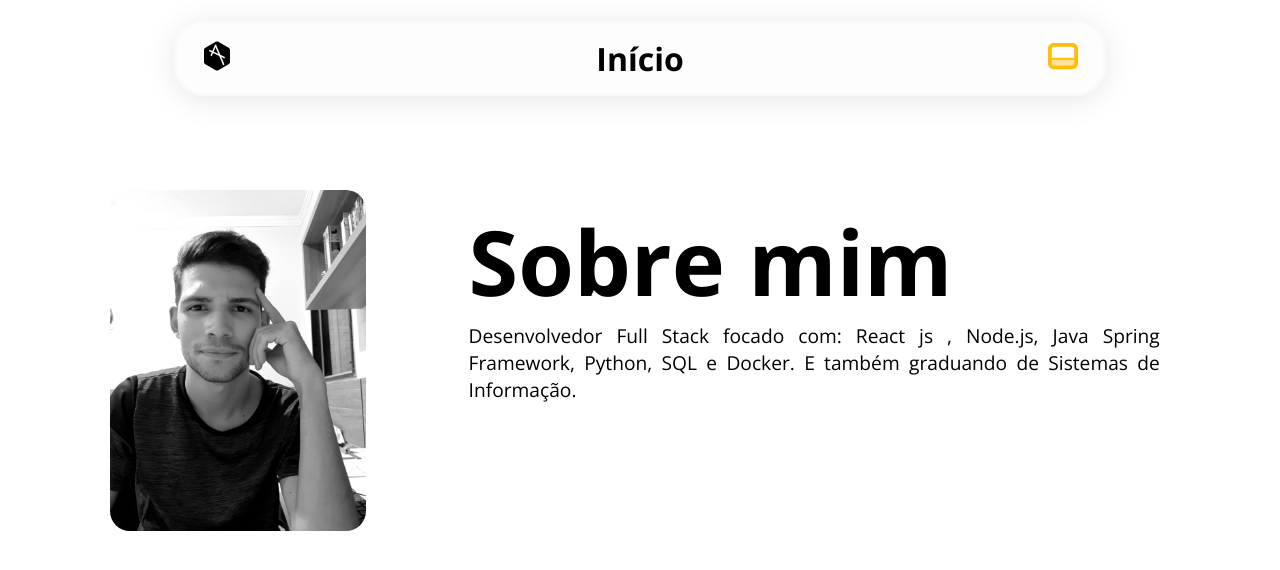
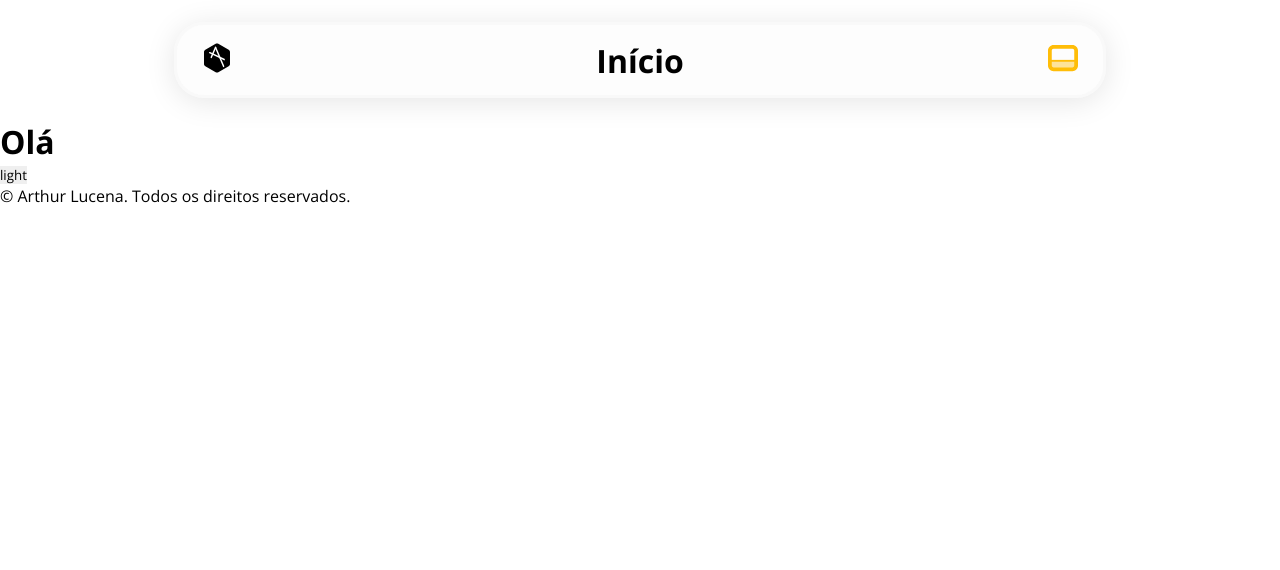
Before and after one commit to ArthurViniciusL/arthur-vsl, a Next.js app in the folder arthur-vsl-app/: page / in a window 1280 px wide. Shown: the top 570 px of the page. Built offline with nearby package versions, Linux system fonts and the light colour scheme.

Commit message:
Implemented the logic for changing the theme

```diff
--- /dev/null
+++ b/arthur-vsl-app/src/app/Context/ThemeContext.tsx
@@ -0,0 +1,28 @@
+'use client'
+
+import React, { createContext, useState } from "react";
+
+interface ThemeProviderProps {
+    children: React.ReactNode;
+}
+
+type ThemeContextType = {
+    theme: string,
+    setPageTheme: () => any;
+}
+
+export const ThemeContext = createContext<any>({});
+
+export function ThemeProvider({ children }: ThemeProviderProps) {
+    const [theme, setTheme] = useState("light");
+
+    function setPageTheme() {
+        setTheme(theme === 'light' ? 'dark' : 'light');
+    }
+
+    return (
+        <ThemeContext.Provider value={{ theme, setPageTheme }}>
+            {children}
+        </ThemeContext.Provider>
+    )
+}
--- /dev/null
+++ b/arthur-vsl-app/src/app/components/Footer/Footer.module.css
@@ -0,0 +1,4 @@
+.footer {
+    position: absolute;
+    bottom: 0;
+}
--- /dev/null
+++ b/arthur-vsl-app/src/app/components/Footer/index.tsx
@@ -0,0 +1,9 @@
+export function Footer() {
+    return (
+        <footer>
+            <p>
+            &#169; Arthur Lucena. Todos os direitos reservados.
+            </p>
+        </footer>
+    )
+}
--- a/arthur-vsl-app/src/app/layout.tsx
+++ b/arthur-vsl-app/src/app/layout.tsx
@@ -1,3 +1,6 @@
+import React from "react";
+import { ThemeProvider } from "./Context/ThemeContext";
+
 export const metadata = {
   title: '@Arthur.vsl',
   description: 'Generated by Next.js',
@@ -11,7 +14,9 @@ export default function RootLayout({
   return (
     <html lang="pt-br">
       <body>
-        {children}
+        <ThemeProvider>
+          {children}
+        </ThemeProvider>
       </body>
     </html>
   )
--- a/arthur-vsl-app/src/app/page.tsx
+++ b/arthur-vsl-app/src/app/page.tsx
@@ -1,59 +1,31 @@
-import "./styles/global.css";
-import styles from "./styles/Home.module.css";
-import ProfilePicture from "./components/profile-picture";
+'use client';
+
+import './styles/global.css'
+import { useContext } from "react";
+import { ThemeContext } from "./Context/ThemeContext";
 import { Header } from "./components/Header";
-import { ListSocialNetwork } from "./components/SocialNetwork";
+import Home from "./pages/Home/pages";
+import { Footer } from "./components/Footer";
 
 
-
-/* Home */
 export default function Index() {
 
+  const { theme, setPageTheme } = useContext(ThemeContext);
 
   return (
-    <html className={styles.html}>
-      <body className={styles.body}>
-
-        <main className={styles.main}>
-          <Header title="Início" />
-
-          <section className={styles.section}>
-            <div className={styles.sec01Content}>
-
-              <div className={styles.pictureContainer} >
-                <ProfilePicture />
-              </div>
-
-              <div className={styles.sec01TextContent}>
-
-                <h2 className={styles.h2} >Sobre mim</h2>
-
-                <p className={styles.p}>Desenvolvedor Full Stack focado com: React js , Node.js, Java Spring Framework, Python, SQL e Docker. E também graduando de Sistemas de Informação.</p>
-              </div>
-
-            </div>
-          </section>
-
-          <section className={styles.section}>
-
-            <h2 className={styles.h2} >Section 2</h2>
-            {/*  <img src="https://github-readme-stats.vercel.app/api/top-langs?username=arthurviniciusl&locale=en&hide_title=true&layout=compact&card_width=320&langs_count=7&hide_border=true&order=2" height="300" alt="languages graph" /> */}
-          </section>
-
-          <section className={styles.section}>
-
-            <h2 className={styles.h2} >Minhas redes</h2>
-            <ListSocialNetwork />
-
-
-            <footer className={styles.footer}>
-              <p>
-                &copy; 2024 Arthur Lucena. Todos os direitos reservados.
-              </p>
-            </footer>
-          </section>
-        </main>
-      </body>
-    </html>
+    <main>
+      <header className="HeaderBox">
+        <Header title="Início" />
+      </header>
+      <Home />
+      <p>
+        <button onClick={setPageTheme}>
+          {theme}
+        </button>
+      </p>
+      <footer className="FooterBox">
+        <Footer />
+      </footer>
+    </main>
   );
 }
--- /dev/null
+++ b/arthur-vsl-app/src/app/pages/Home/pages.tsx
@@ -0,0 +1,14 @@
+
+import styles from "./Home.module.css";
+import ProfilePicture from "../../components/profile-picture";
+import { Header } from "../../components/Header";
+import { ListSocialNetwork } from "../../components/SocialNetwork";
+
+
+
+/* Home */
+export default function Home() {
+  return (
+    <h1>Olá</h1>
+  );
+}
--- a/arthur-vsl-app/src/app/styles/Home.module.css
+++ /dev/null
@@ -1,76 +0,0 @@
-.html {
-    scroll-snap-type: y mandatory;
-}
-
-.html::-webkit-scrollbar {
-    display: none;
-}
-
-.body {
-    scroll-snap-type: y mandatory;
-}
-
-.main {
-    display: flex;
-    flex-direction: column;
-    align-items: center;
-}
-
-.section {
-    width: 100dvw;
-    height: 100dvh;
-    overflow: hidden;
-    scroll-behavior: smooth;
-    scroll-snap-align: center;
-    /* transition: height 10s ease-in; */
-    scroll-snap-type: y mandatory;
-
-    display: flex;
-    align-items: center;
-    justify-content: center;
-    flex-direction: column;
-
-}
-
-.sec01Content {
-    width: 90%;
-
-    display: flex;
-    flex-direction: row;
-    align-items: flex-start;
-    justify-content: space-around;
-}
-
-.sec01TextContent {
-    flex: 0 0 60%;
-    height: 50vh;
-    text-align: justify;
-    max-width: 900px;
-    padding: 10px;
-}
-
-.sec01TextContent::-webkit-scrollbar {
-    display: none;
-}
-
-.h2 {
-    font-size: 90px;
-}
-
-.p {
-    font-size: larger;
-}
-
-.footer {
-    margin: 20px;
-}
-
-@media (max-width: 700px) {
-    .section {
-        flex-direction: column;
-    }
-
-    .sec01Content {
-        flex-direction: column;
-    }
-}
--- a/arthur-vsl-app/src/app/styles/global.css
+++ b/arthur-vsl-app/src/app/styles/global.css
@@ -16,41 +16,20 @@
     /* background-color: red; */
 }
 
-html {
-    animation: fade 1s ease-in;
+.HeaderBox {
+    /* border: red solid; */
+    min-height: 120px;
+
+    display: flex;
+    justify-content: center;
+    align-items: center;
 }
 
-@keyframes fade {
-    0% {
-        opacity: 0;
-    }
-}
-
-html::-webkit-scrollbar {
-    display: none;
-}
-
-body {
+.FooterBox {
+    flex:1;
 
 }
 
-main {
-    display: flex;
-    flex-direction: column;
-    align-items: center;
-}
-
-section {
-    width: 100dvw;
-    height: 100dvh;
-    overflow: hidden;
-    scroll-behavior: smooth;
-    scroll-snap-align: center;
-    /* transition: height 10s ease-in; */
-    scroll-snap-type: y mandatory;
-
-    display: flex;
-    align-items: center;
-    justify-content: center;
+.sectionBox {
 
 }
```
Also changed, not shown: arthur-vsl-app/src/app/json/colorsApp.json (added, +14 -0 lines), arthur-vsl-app/src/app/pages/Home/Home.module.css (added).
